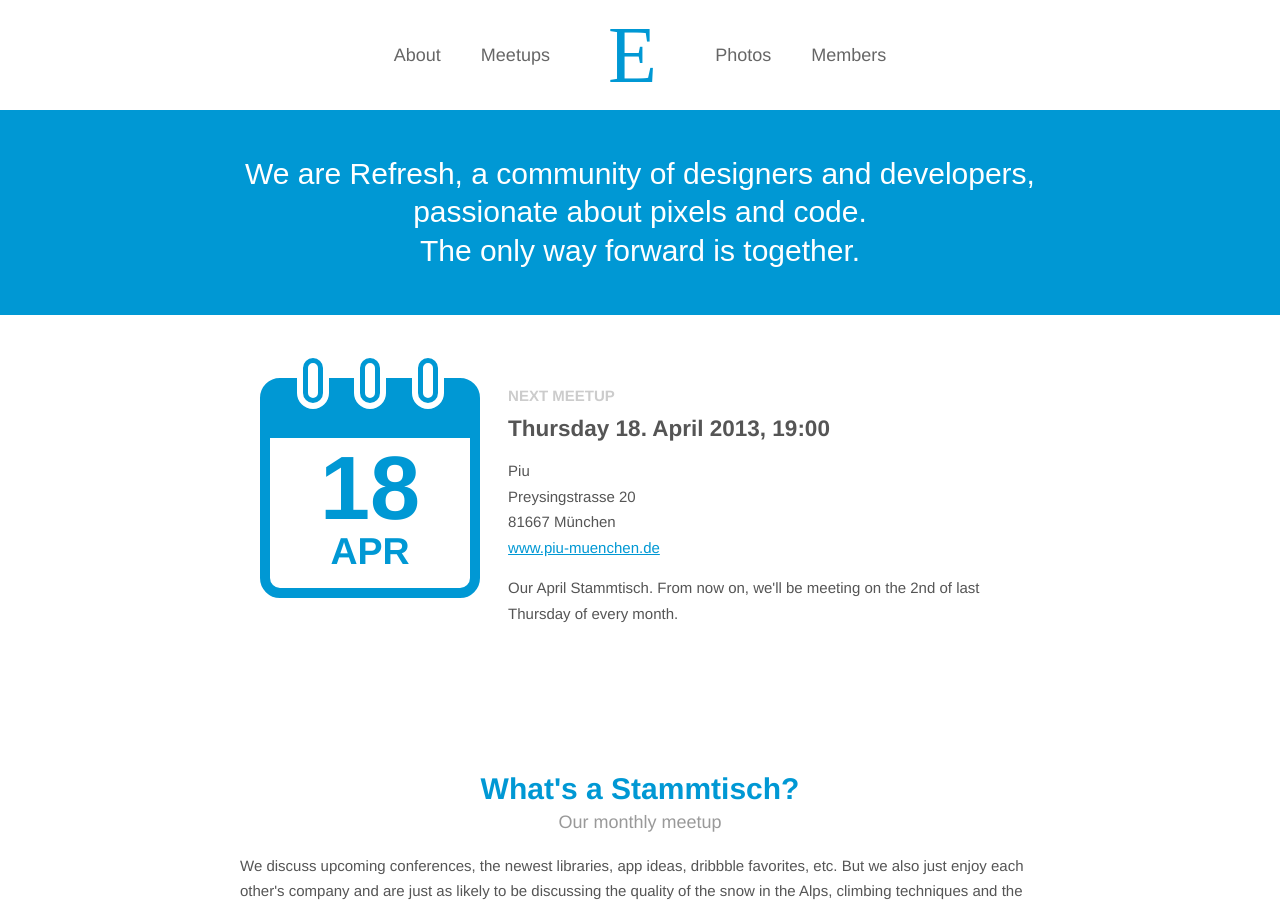
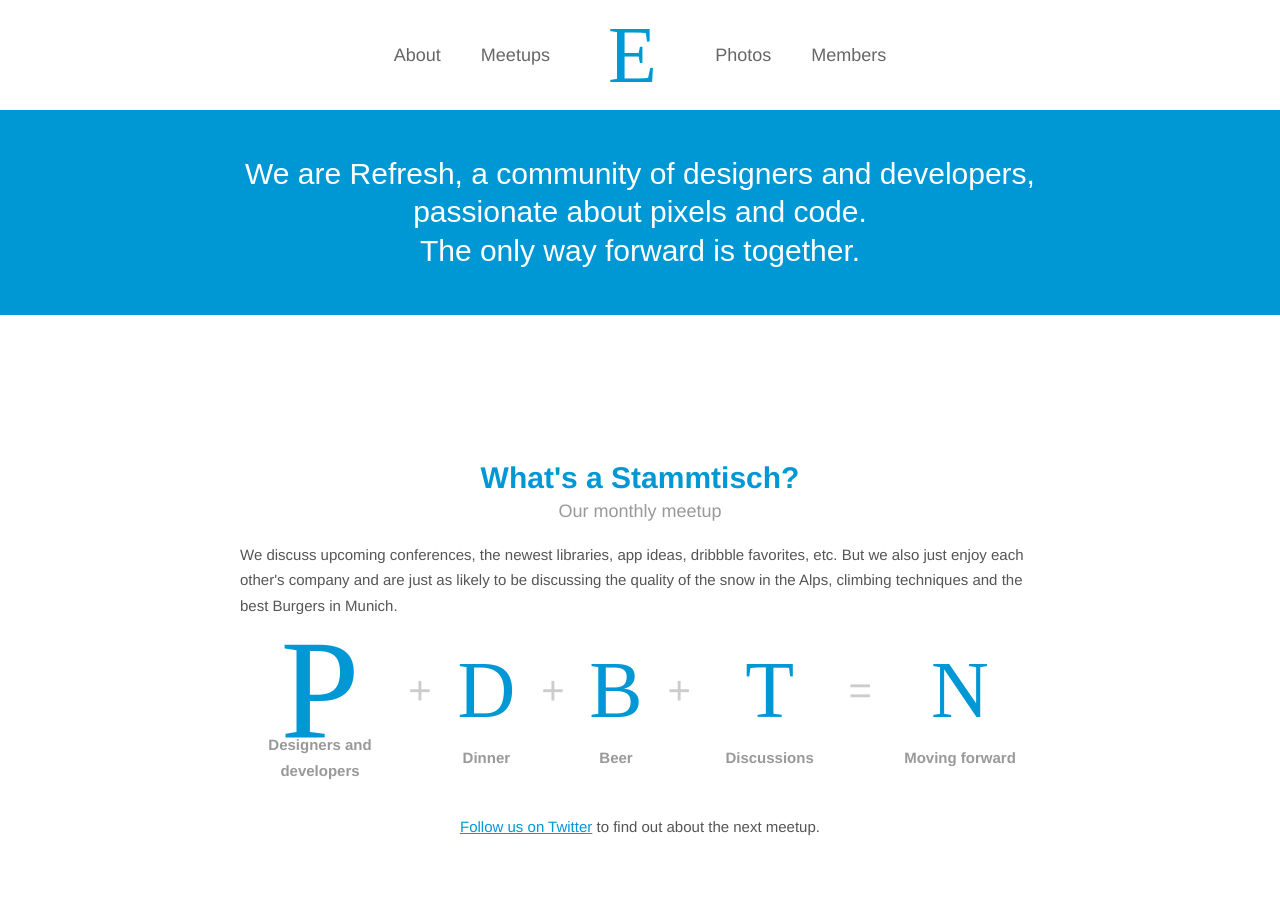
Before and after one commit to refreshmunich/refreshmunich.github.io, a Jekyll site: the page built from index.html, in a window 1280 px wide and 900 px high. Built offline with Jekyll 4.4.1, drawn with Linux system fonts in a browser that asks for light colours; nearby versions of some CDN libraries; some web fonts are replaced.

Commit message:
Add placeholder to auto remove event day after

```diff
--- a/index.html
+++ b/index.html
@@ -13,7 +13,7 @@ title: Welcome
 
 
   {% assign meetup = site.posts.first %}
-
+  {% if meetup.placeholder == false %}
     <a name="/meetups"></a>
     <section id="recent-event" class="section events grid-container-fluid">
       <div class="grid-row">
@@ -48,6 +48,7 @@ title: Welcome
 
       </div><!--/.grid-row-->
     </section><!-- /#recent-event -->
+  {% endif %}
 
 
   <section id="meetups" class="section grid-container-fluid">
```
Also changed, not shown: _posts/2013-01-01-placeholder.md (added, +6 -0 lines), _posts/2013-04-18-stammtisch.md (+2 -0 lines). Lines whose indentation alone changed are shown as unchanged.
